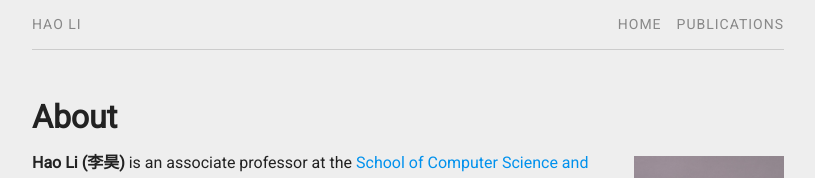
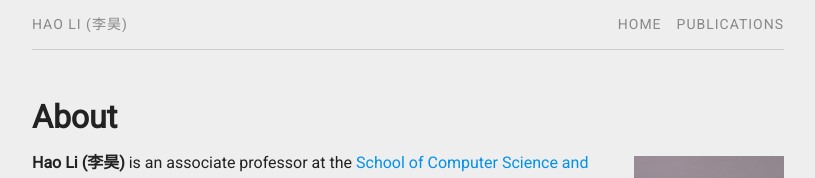
Before and after one commit to aquatoney/aquatoney.github.io, a Jekyll site: the page built from index.md, in a window 1280 px wide. Shown: the top 178 px of the page, without its empty margins (232-1047 px from the left). Built offline with Jekyll 4.4.1, drawn with Linux system fonts in a browser that asks for light colours.

Commit message:
Update _config.yml

```diff
--- a/_config.yml
+++ b/_config.yml
@@ -1,4 +1,4 @@
-title: Hao Li
+title: Hao Li (李昊)
 description: Hao Li's Home Page
 sourcecode: "https://github.com/gchauras/much-worse-jekyll-theme"
 
```
